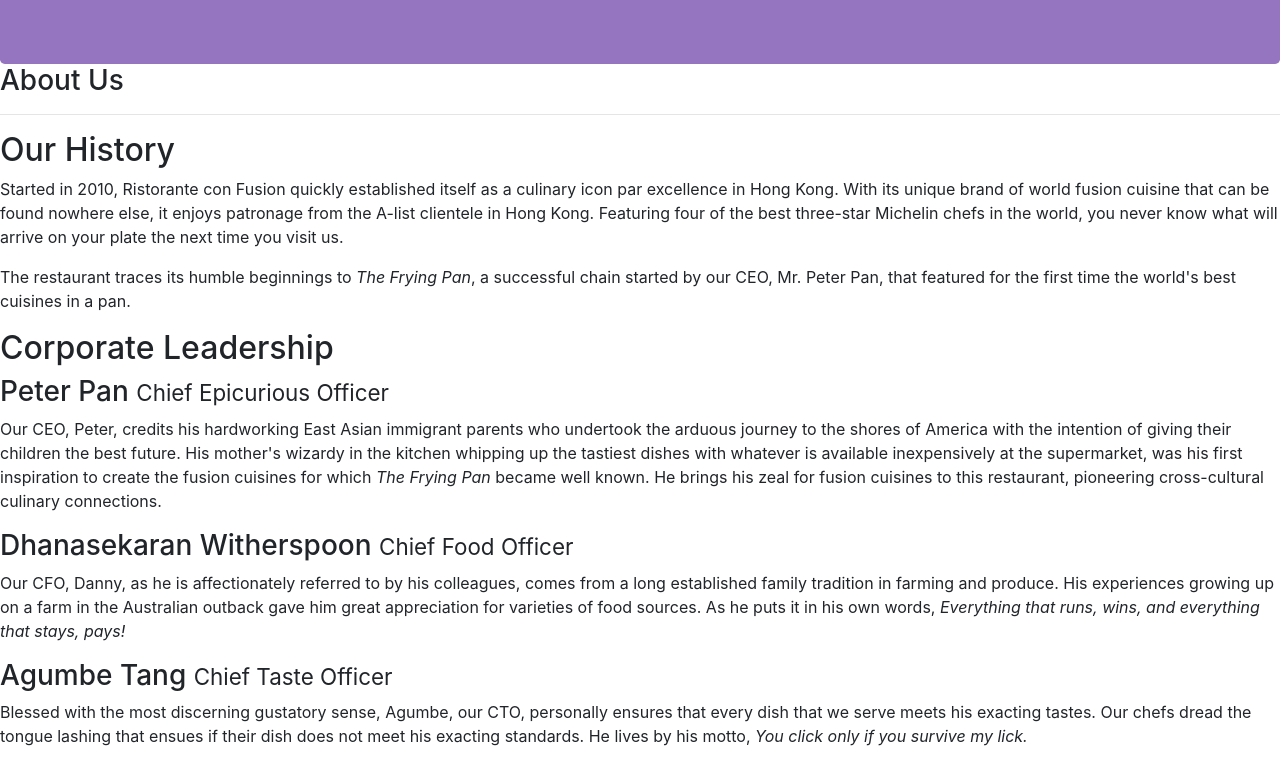
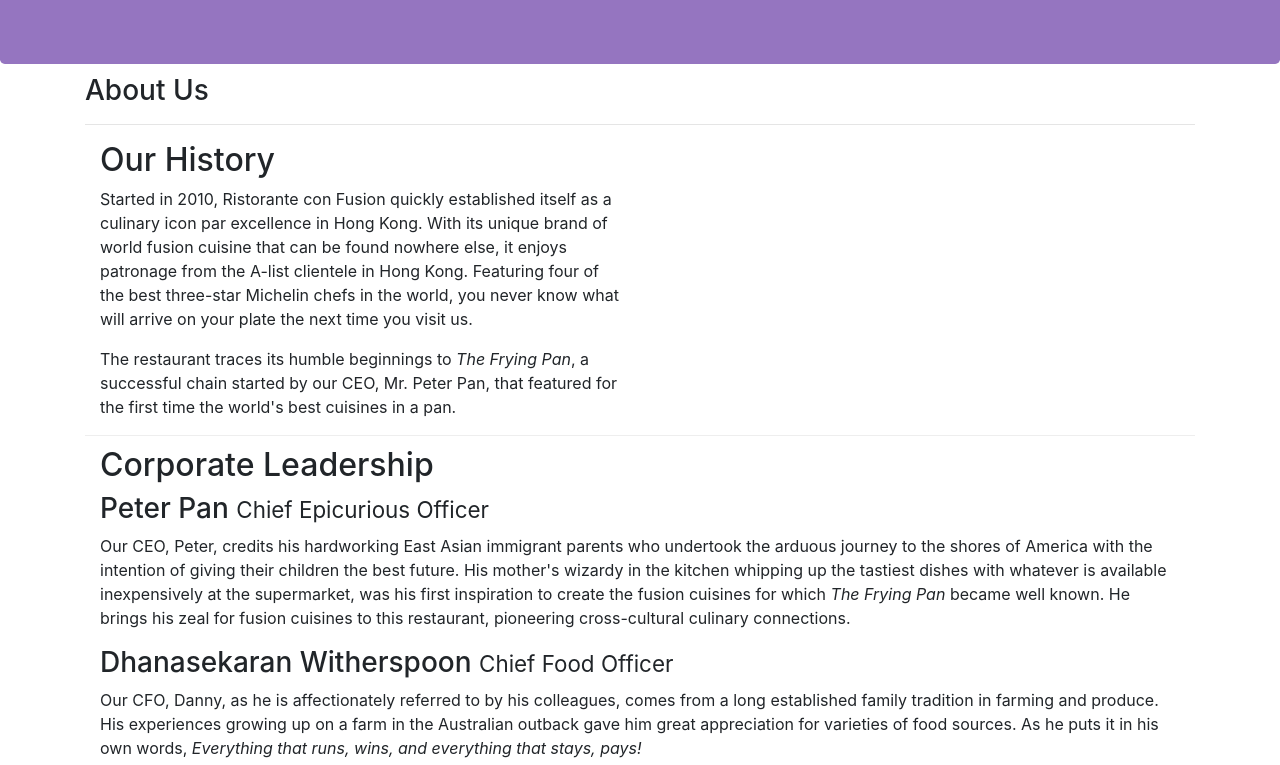
Before and after one commit to ashwinknan/conFusion, a website: page aboutus.html in a window 1280 px wide. Shown: the part 220-985 px from the top of the page. Drawn offline with nearby package versions, Linux system fonts and the light colour scheme.

Commit message:
Made small style changes to about us and added a class .aboutus

```diff
--- a/aboutus.html
+++ b/aboutus.html
@@ -18,7 +18,7 @@
     <header class="jumbotron">
         <div class="container">
             <div class="row row-header">
-                <div class="col-12 col-sm-6">
+                <div class="col-12 col-sm">
                     <h1>Ristorante con Fusion</h1>
                     <p>We take inspiration from the World's best cuisines, and create a unique fusion experience. Our lipsmacking creations will tickle your culinary senses!</p>
                 </div>
@@ -28,16 +28,16 @@
         </div>
     </header>
 
-    <div>
+    <div class = "container">
         <div>
-            <div>
+            <div class = "aboutus">
                <h3>About Us</h3>
                <hr>
             </div>
         </div>
 
-        <div>
-            <div>
+        <div class = "row row-header row-content align-items-center">
+            <div class ="col-12 col-sm-6">
                 <h2>Our History</h2>
                 <p>Started in 2010, Ristorante con Fusion quickly established itself as a culinary icon par excellence in Hong Kong. With its unique brand of world fusion cuisine that can be found nowhere else, it enjoys patronage from the A-list clientele in Hong Kong.  Featuring four of the best three-star Michelin chefs in the world, you never know what will arrive on your plate the next time you visit us.</p>
                 <p>The restaurant traces its humble beginnings to <em>The Frying Pan</em>, a successful chain started by our CEO, Mr. Peter Pan, that featured for the first time the world's best cuisines in a pan.</p>
@@ -47,17 +47,17 @@
         </div>
 
 
-        <div>
-            <div>
+        <div class = "row row-header row-content">
+            <div class ="col-12">
                 <h2>Corporate Leadership</h2>
                 <h3>Peter Pan <small>Chief Epicurious Officer</small></h3>
-                <p>Our CEO, Peter, credits his hardworking East Asian immigrant parents who undertook the arduous journey to the shores of America with the intention of giving their children the best future. His mother's wizardy in the kitchen whipping up the tastiest dishes with whatever is available inexpensively at the supermarket, was his first inspiration to create the fusion cuisines for which <em>The Frying Pan</em> became well known. He brings his zeal for fusion cuisines to this restaurant, pioneering cross-cultural culinary connections.</p>
+                <p class = "d-none d-sm-block">Our CEO, Peter, credits his hardworking East Asian immigrant parents who undertook the arduous journey to the shores of America with the intention of giving their children the best future. His mother's wizardy in the kitchen whipping up the tastiest dishes with whatever is available inexpensively at the supermarket, was his first inspiration to create the fusion cuisines for which <em>The Frying Pan</em> became well known. He brings his zeal for fusion cuisines to this restaurant, pioneering cross-cultural culinary connections.</p>
                 <h3>Dhanasekaran Witherspoon <small>Chief Food Officer</small></h3>
-                <p>Our CFO, Danny, as he is affectionately referred to by his colleagues, comes from a long established family tradition in farming and produce. His experiences growing up on a farm in the Australian outback gave him great appreciation for varieties of food sources. As he puts it in his own words, <em>Everything that runs, wins, and everything that stays, pays!</em></p>
+                <p class = "d-none d-sm-block" >Our CFO, Danny, as he is affectionately referred to by his colleagues, comes from a long established family tradition in farming and produce. His experiences growing up on a farm in the Australian outback gave him great appreciation for varieties of food sources. As he puts it in his own words, <em>Everything that runs, wins, and everything that stays, pays!</em></p>
                 <h3>Agumbe Tang <small>Chief Taste Officer</small></h3>
-                <p>Blessed with the most discerning gustatory sense, Agumbe, our CTO, personally ensures that every dish that we serve meets his exacting tastes. Our chefs dread the tongue lashing that ensues if their dish does not meet his exacting standards. He lives by his motto, <em>You click only if you survive my lick.</em></p>
+                <p class = "d-none d-sm-block">Blessed with the most discerning gustatory sense, Agumbe, our CTO, personally ensures that every dish that we serve meets his exacting tastes. Our chefs dread the tongue lashing that ensues if their dish does not meet his exacting standards. He lives by his motto, <em>You click only if you survive my lick.</em></p>
                 <h3>Alberto Somayya <small>Executive Chef</small></h3>
-                <p>Award winning three-star Michelin chef with wide International experience having worked closely with whos-who in the culinary world, he specializes in creating mouthwatering Indo-Italian fusion experiences. He says, <em>Put together the cuisines from the two craziest cultures, and you get a winning hit! Amma Mia!</em></p>
+                <p class = "d-none d-sm-block">Award winning three-star Michelin chef with wide International experience having worked closely with whos-who in the culinary world, he specializes in creating mouthwatering Indo-Italian fusion experiences. He says, <em>Put together the cuisines from the two craziest cultures, and you get a winning hit! Amma Mia!</em></p>
             </div>
        </div>
 
--- a/styles.css
+++ b/styles.css
@@ -1,10 +1,13 @@
+.aboutus{
+    margin: 10px auto;
+}
 .row-header{
     margin: 0px auto;
     padding: 0px auto;
 }
 
 .row-content{
-    margin: 0px auto;
+    margin: 10px auto;
     padding: 50 px 0px 50px 0px;
     border-bottom: 1px ridge;
     min-height: 400 px;
```
Also changed, not shown: index.html (+1 -1 lines).
